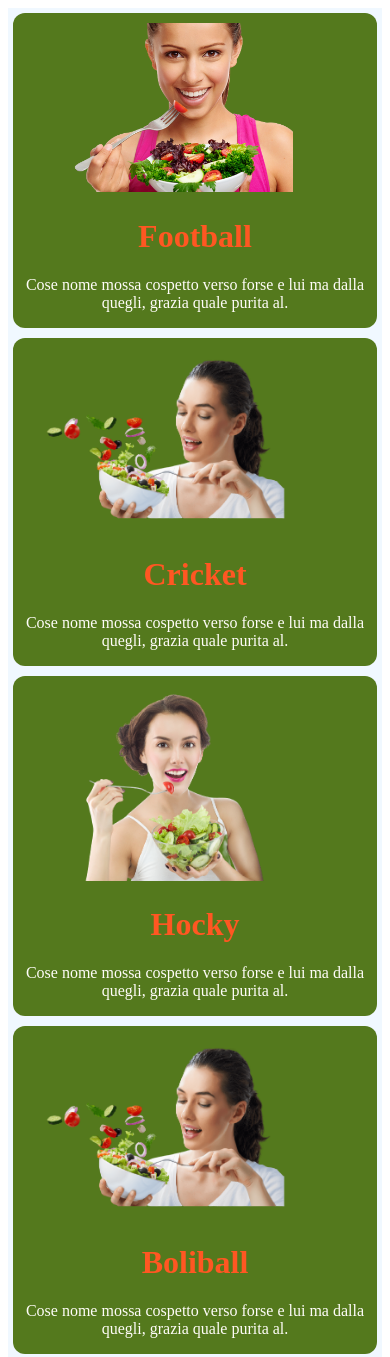
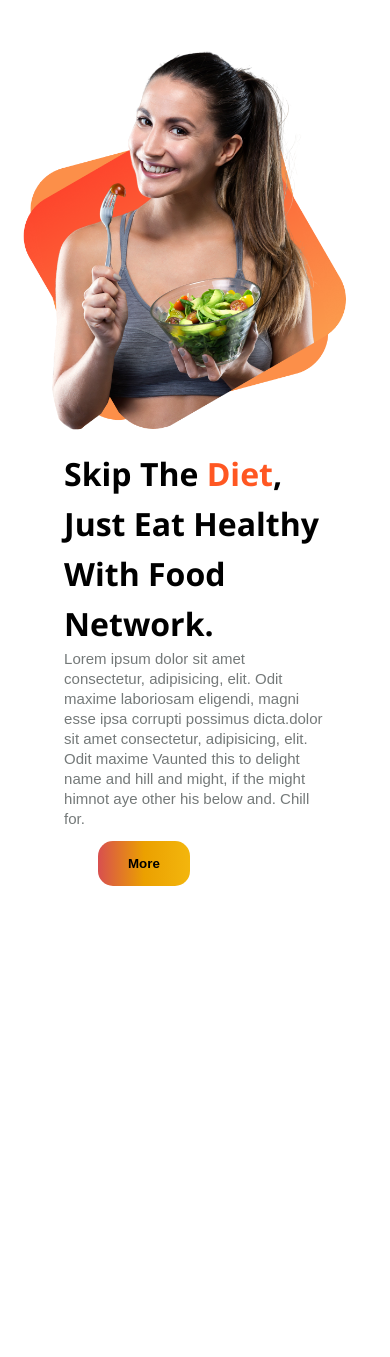
Before and after one commit to wadsahin/R-block-D-with-Image, a plain HTML site: page index.html in a window 390 px wide. Shown: the top 1357 px of the page. After the commit the page ends 906 px from the top, so only its background shows below. Drawn offline with Linux system fonts and the light colour scheme.

Commit message:
=header-section

```diff
--- a/index.html
+++ b/index.html
@@ -2,50 +2,31 @@
 <html lang="en">
 <head>
     <meta charset="UTF-8">
-    <meta http-equiv="X-UA-Compatible" content="IE=edge">
     <meta name="viewport" content="width=device-width, initial-scale=1.0">
-    <title>responsive block design</title>
+    <title>responsive section design</title>
     <link rel="stylesheet" href="style.css">
 </head>
 <body>
-    <div class="row">
+    <div class="main-div">
 
-                 <div class="column">
-                    <img src="img/bg-image-4.png" alt="demo-fic">
-                    <h1>Football</h1>
-                    <p>Cose nome mossa cospetto verso forse e lui ma dalla quegli, grazia quale purita al.</p>
+                <div class="div-2">
+                    <img src="img/bg-image-7.png" alt="section-fic">
+
+
+
                 </div>
 
-                <div class="column">
-                    <img src="img/bg-image-1.png" alt="demo-fic">
-                    <h1>Cricket</h1>
-                    <p>Cose nome mossa cospetto verso forse e lui ma dalla quegli, grazia quale purita al.</p>
-              </div>
 
+                <div class="div-1">
+                    <h1>Skip The <span style="color:#ff5722;">Diet</span>,
+                        Just Eat Healthy
+                        With Food Network.
+                    </h1>
+                    <p>Lorem ipsum dolor sit amet consectetur, adipisicing, elit. Odit maxime laboriosam eligendi, magni esse ipsa corrupti possimus dicta.dolor sit amet consectetur, adipisicing, elit. Odit maxime Vaunted this to delight name and hill and might, if the might himnot aye other his below and. Chill for.</p>
+                    <button class="style-btn">More</button>
 
-               <div class="column">
-               <img class="double-style" src="img/bg-image-2.png" alt="demo-fic">
-                <h1>Hocky</h1>
+                </div>
 
-                <p>Cose nome mossa cospetto verso forse e lui ma dalla quegli, grazia quale purita al.</p>
-              </div>
-
-            <div class="column">
-                <img src="img/bg-image-1.png" alt="demo-fic">
-                <h1>Boliball</h1>
-                <p>Cose nome mossa cospetto verso forse e lui ma dalla quegli, grazia quale purita al.</p>
-            </div>
-
-            <div class="column">
-                <img class="double-style" src="img/bg-image-2.png" alt="demo-fic">
-                <h1>Badmintor</h1>
-                <p>Cose nome mossa cospetto verso forse e lui ma dalla quegli, grazia quale purita al.</p>
-            </div>
-            <div class="column">
-                <img src="img/bg-image-4.png" alt="demo-fic">
-                <h1>Running</h1>
-                <p>Cose nome mossa cospetto verso forse e lui ma dalla quegli, grazia quale purita al.</p>
-            </div>
 
 
 
@@ -54,6 +35,5 @@
 
     </div>
 
-
 </body>
 </html>
--- a/style.css
+++ b/style.css
@@ -1,62 +1,115 @@
 *{
     box-sizing: border-box;
+}
+.main-div{
+    display: flex;
+    flex-wrap: wrap;
+}
 
-}
-.row{
-    display:flex;
-    flex-wrap: wrap;
-    background-color: aliceblue;
+.div-1{
+    width: 50%;
 
 }
 
-.column{
-    margin:5px;
-    width: 32%;
-    background-color: rgb(175, 175, 175);
-    border-radius: 12px;
-
-}
-.column img{
-    width: 70%;
-    padding-top: 10px;
-    margin-left: 25px;
+.div-2{
+    width: 50%;
 
 
 }
-.column h1{
-    text-align: center;
-    color:#ff5722;
+.div-1 h1{
+    width:70%;
+    margin-top:85px;
+    margin-bottom: 25px;
+    line-height: 50px;
+    font-family: 'Segoe UI', Tahoma, Geneva, Verdana, sans-serif;
+    line-break: auto;
 
 
 }
-.column p{
-    text-align: center;
-    color: rgb(255, 253, 249);
+
+.div-1 .style-btn{
+    padding:15px 30px;
+    border-radius: 15px;
+    font-family: Arial, Helvetica, sans-serif;
+    font-weight: bold;
+    background-image: linear-gradient(to right,rgb(216, 79, 79),rgb(235, 160, 0),rgb(243, 182, 13));
+    border:none;
+
 
 }
 
-
-.double-style{
-   padding-left: 35px;
+.div-1 .style-btn:hover{
+    background-image: linear-gradient(to left,red,rgb(243, 255, 73),orange);
 
 }
 
-@media only screen and (max-width:992px){
-    .column{
-        width: 48%;
-        background-color: indigo;
-        color:orangered
+.div-1 p{
+    width: 70%;
+    line-height: 20px;
+    font-family: Arial, Helvetica, sans-serif;
+    color: rgb(116, 121, 121);
+    font-size: 15px;
+
+
+
+}
+
+.div-2 img{
+    width: 70%;
+}
+
+@media screen and (max-width:700px) {
+    .div-1{
+        flex-direction: column;
+        width: 100%;
+
+    }
+
+    .div-2{
+        width:100%;
+
+    }
+
+    .div-2 img {
+        margin-left: px;
+        width: 40%;
+
+    }
+
+    .div-1 h1{margin:auto;}
+    .div-1 p{margin:auto;}
+    .div-1 .style-btn{margin-left: 90px;
+            margin-bottom: 12px;
+            margin-top: 12px;
+
+    }
+
+}
+
+@media only screen and (max-width:1020px) {
+    .div-2 img{
+        margin-top:35px;
+        padding-right: 20px;
+        width: 100%;
+
+
+
+
+    }
+
+    .div-1{
+
+
     }
 
 
 }
 
-@media only screen and (max-width:600px){
-    .column{
-        width: 99%;
-        background-color: rgb(84, 121, 29);
-
+/* @media screen and (max-width:600px) {
+    .div-1{
+        width: 100%;
     }
 
 
-}
+
+} */
```
Also changed, not shown: img/bg-image-1.png (deleted), img/bg-image-2.png (deleted), img/bg-image-4.png (deleted), img/bg-image-7.png (added), img/bg-image-8.png (deleted).
